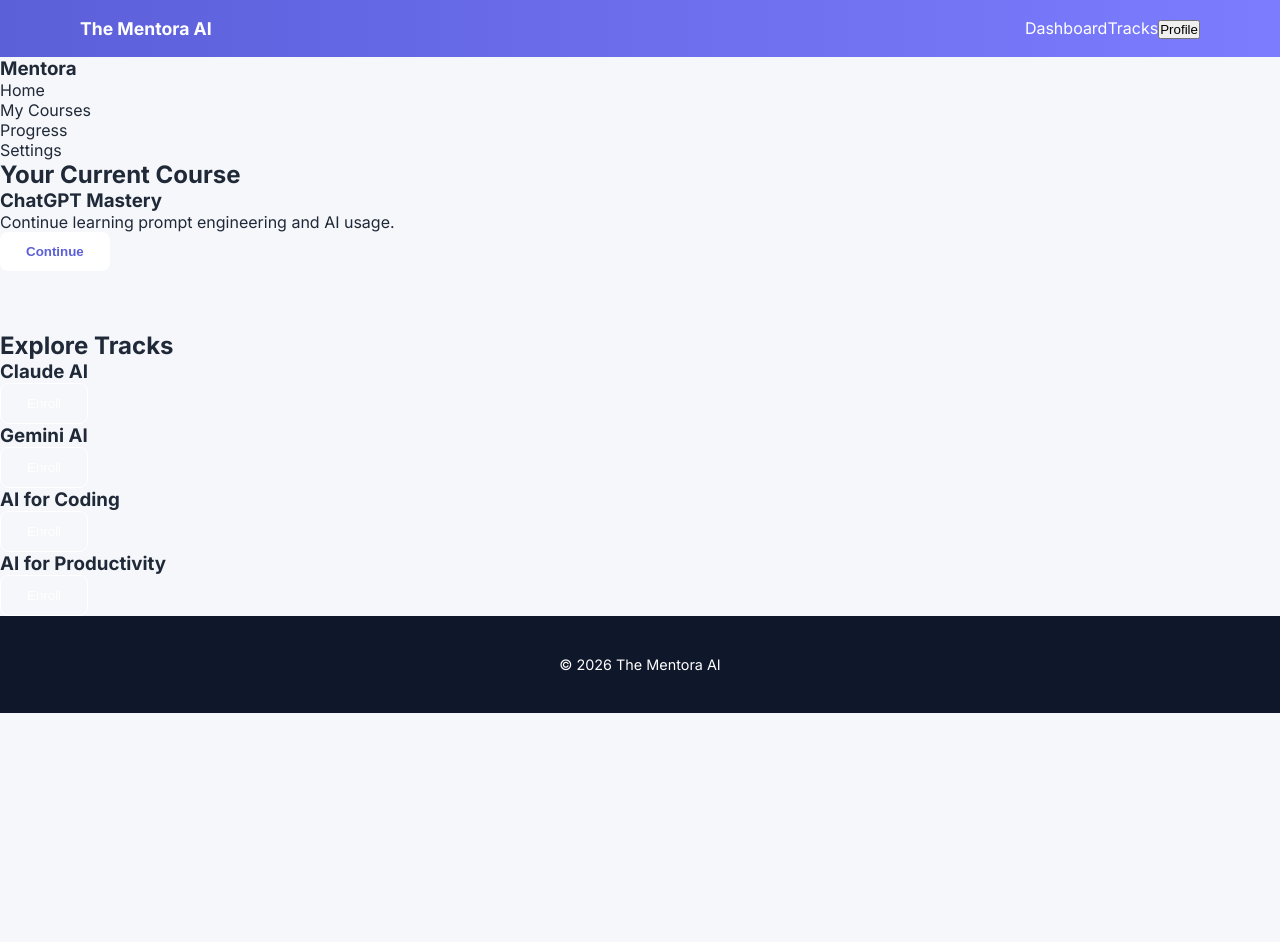
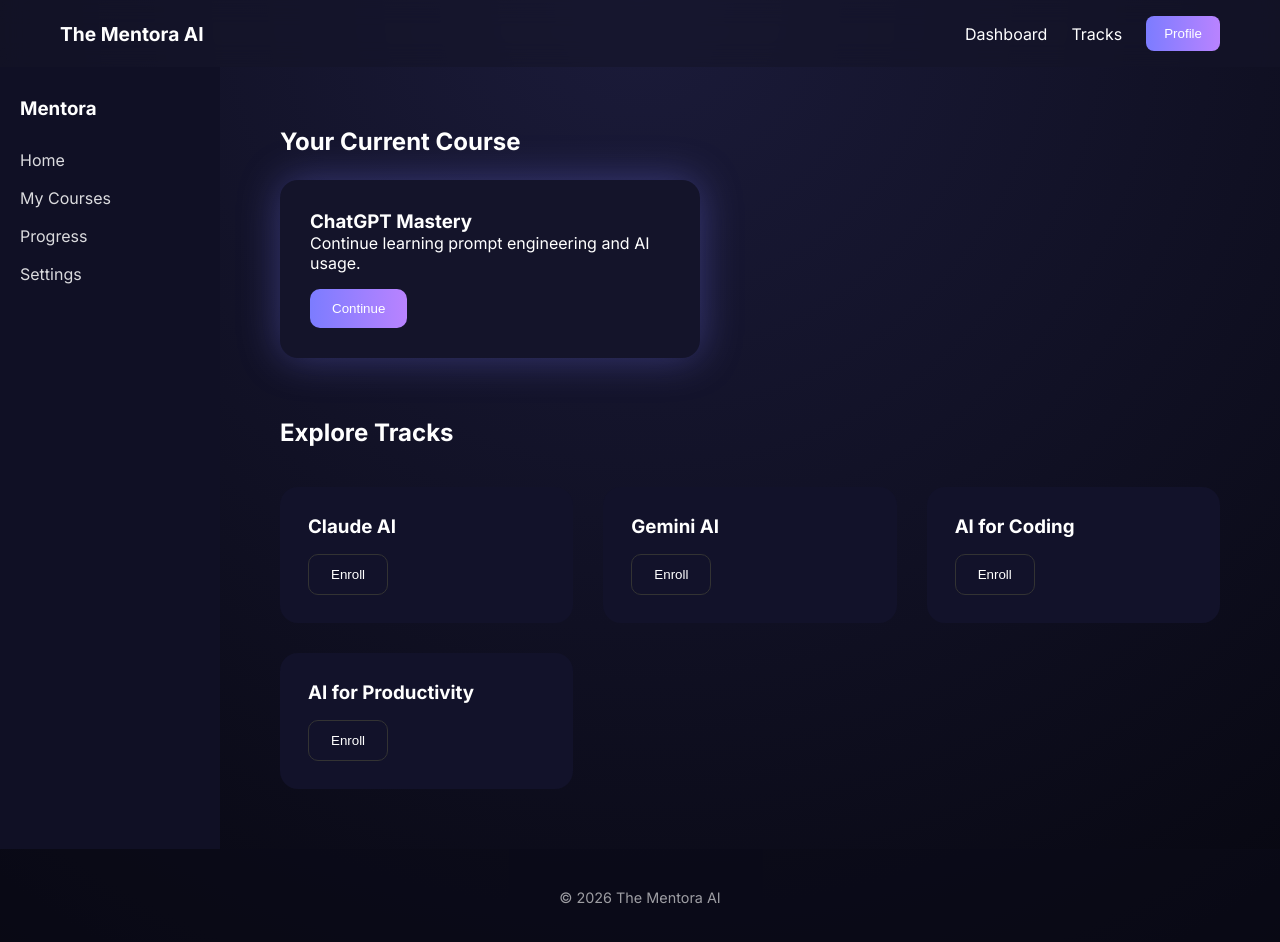
Before and after one commit to Neel24orion/AIBoomiMentora, a Next.js app in the folder frontend/: page /home in a window 1280 px wide. Shown: the top 942 px of the page. Before the commit the page ends 800 px from the top, so only its background shows below. Built offline with nearby package versions, Linux system fonts and the light colour scheme.

Commit message:
changed global.css

```diff
--- a/frontend/src/app/globals.css
+++ b/frontend/src/app/globals.css
@@ -9,13 +9,14 @@
 
 body {
   font-family: "Inter", system-ui, sans-serif;
-  background: #f6f7fb;
-  color: #1f2937;
+  background: radial-gradient(circle at top, #1b1b3a, #070710);
+  color: white;
 }
 
 /* NAVBAR */
 .navbar {
-  background: linear-gradient(90deg, #5b5fd8, #7c7cff);
+  background: rgba(20, 20, 40, 0.6);
+  backdrop-filter: blur(12px);
   padding: 18px 80px;
   display: flex;
   justify-content: space-between;
@@ -43,12 +44,12 @@ body {
 
 .navbar nav a {
   cursor: pointer;
-  opacity: 0.9;
+  opacity: 0.85;
 }
 
 .nav-btn {
-  background: white;
-  color: #5b5fd8;
+  background: linear-gradient(90deg, #7c7cff, #b983ff);
+  color: white;
   padding: 8px 18px;
   border-radius: 8px;
   border: none;
@@ -58,7 +59,7 @@ body {
 
 /* HERO */
 .hero {
-  background: linear-gradient(135deg, #5b5fd8, #7c7cff);
+  background: radial-gradient(circle at top, #1b1b3a, #070710);
   color: white;
   padding: 100px 80px;
   display: flex;
@@ -76,12 +77,14 @@ body {
 }
 
 .hero h1 span {
-  color: #ffd6ff;
+  background: linear-gradient(90deg, #7c7cff, #4dd0e1);
+  -webkit-background-clip: text;
+  -webkit-text-fill-color: transparent;
 }
 
 .hero p {
   margin-top: 20px;
-  opacity: 0.9;
+  opacity: 0.85;
   line-height: 1.6;
 }
 
@@ -92,10 +95,10 @@ body {
 }
 
 .primary {
-  background: white;
-  color: #5b5fd8;
+  background: linear-gradient(90deg, #7c7cff, #b983ff);
+  color: white;
   padding: 12px 26px;
-  border-radius: 8px;
+  border-radius: 10px;
   border: none;
   font-weight: 600;
   cursor: pointer;
@@ -103,10 +106,10 @@ body {
 
 .secondary {
   background: transparent;
-  border: 1px solid white;
+  border: 1px solid #333;
   color: white;
   padding: 12px 26px;
-  border-radius: 8px;
+  border-radius: 10px;
   cursor: pointer;
 }
 
@@ -120,13 +123,14 @@ body {
 .mentor-box {
   width: 260px;
   height: 260px;
-  background: rgba(255, 255, 255, 0.15);
+  background: #14142a;
   border-radius: 24px;
   display: flex;
   justify-content: center;
   align-items: center;
   font-size: 4rem;
   backdrop-filter: blur(12px);
+  box-shadow: 0 0 40px rgba(124, 124, 255, 0.35);
 }
 
 /* SECTIONS */
@@ -139,7 +143,7 @@ body {
 
 .subtitle {
   margin-top: 12px;
-  color: #6b7280;
+  color: #9ca3af;
 }
 
 /* FEATURES */
@@ -151,7 +155,7 @@ body {
 }
 
 .feature-card {
-  background: white;
+  background: #12122a;
   padding: 32px;
   border-radius: 16px;
   transition: transform 0.3s ease, box-shadow 0.3s ease;
@@ -159,7 +163,7 @@ body {
 
 .feature-card:hover {
   transform: translateY(-6px);
-  box-shadow: 0 20px 40px rgba(0, 0, 0, 0.08);
+  box-shadow: 0 20px 40px rgba(124, 124, 255, 0.25);
 }
 
 .feature-card .icon {
@@ -177,7 +181,7 @@ body {
 }
 
 .step-card {
-  background: white;
+  background: #12122a;
   padding: 30px;
   border-radius: 16px;
   width: 240px;
@@ -186,8 +190,8 @@ body {
 .step-circle {
   width: 42px;
   height: 42px;
-  background: #5b5fd8;
-  color: white;
+  background: #7c7cff;
+  color: black;
   border-radius: 50%;
   display: flex;
   align-items: center;
@@ -205,25 +209,19 @@ body {
 }
 
 .price-card {
-  background: white;
+  background: #12122a;
   padding: 36px;
   border-radius: 20px;
-  border: 1px solid #e5e7eb;
+  border: 1px solid #1f1f3a;
   transition: transform 0.35s ease, box-shadow 0.35s ease;
 }
 
 .price-card:hover {
   transform: translateY(-12px);
-  box-shadow: 0 30px 60px rgba(91, 95, 216, 0.25);
-}
-
-.price-card h1 {
-  margin: 20px 0;
-  font-size: 2rem;
+  box-shadow: 0 30px 60px rgba(124, 124, 255, 0.35);
 }
 
 .price-card h1 span {
-  font-size: 0.9rem;
   opacity: 0.6;
 }
 
@@ -236,20 +234,11 @@ body {
   margin-bottom: 8px;
 }
 
-.price-card button {
-  margin-top: 20px;
-}
-
 /* PRO PLAN */
 .price-card.pro {
-  background: linear-gradient(180deg, #5b5fd8, #7c7cff);
+  background: linear-gradient(180deg, #7c7cff, #5a5aff);
   color: white;
   border: none;
-}
-
-.price-card.pro:hover {
-  transform: translateY(-16px) scale(1.03);
-  box-shadow: 0 40px 80px rgba(91, 95, 216, 0.45);
 }
 
 .price-card.pro button {
@@ -259,9 +248,10 @@ body {
 
 /* FOOTER */
 footer {
-  background: #0f172a;
+  background: #0a0a18;
   color: white;
   padding: 40px;
   text-align: center;
   font-size: 0.9rem;
+  opacity: 0.6;
 }
--- /dev/null
+++ b/frontend/src/app/home/home.module.css
@@ -0,0 +1,139 @@
+.homeWrapper {
+  min-height: 100vh;
+  background: radial-gradient(circle at top, #1b1b3a, #070710);
+  color: white;
+  font-family: Inter, system-ui, sans-serif;
+}
+
+/* NAVBAR */
+.navbar {
+  position: sticky;
+  top: 0;
+  backdrop-filter: blur(12px);
+  background: rgba(20, 20, 40, 0.6);
+  padding: 16px 60px;
+  display: flex;
+  justify-content: space-between;
+  align-items: center;
+  z-index: 10;
+}
+
+.logo {
+  font-weight: 700;
+  font-size: 1.2rem;
+}
+
+.navLinks {
+  display: flex;
+  gap: 24px;
+  align-items: center;
+}
+
+.navCta {
+  background: linear-gradient(90deg, #7c7cff, #b983ff);
+  border: none;
+  padding: 10px 18px;
+  border-radius: 8px;
+  color: white;
+  cursor: pointer;
+}
+
+/* LAYOUT */
+.layout {
+  display: flex;
+}
+
+/* SIDEBAR */
+.sidebar {
+  width: 220px;
+  min-height: calc(100vh - 70px);
+  background: #101025;
+  padding: 30px 20px;
+}
+
+.sidebar h3 {
+  margin-bottom: 30px;
+}
+
+.sidebar ul {
+  list-style: none;
+  display: flex;
+  flex-direction: column;
+  gap: 18px;
+  opacity: 0.85;
+}
+
+/* MAIN CONTENT */
+.content {
+  flex: 1;
+  padding: 60px;
+}
+
+/* CURRENT COURSE */
+.currentCourse {
+  margin-top: 24px;
+}
+
+.courseCard {
+  background: #14142a;
+  padding: 30px;
+  border-radius: 18px;
+  width: 420px;
+  transition: transform 0.25s;
+}
+
+.courseCard:hover {
+  transform: translateY(-4px);
+}
+
+.active {
+  box-shadow: 0 0 40px rgba(124, 124, 255, 0.35);
+}
+
+/* TRACK GRID */
+.trackGrid {
+  margin-top: 40px;
+  display: grid;
+  grid-template-columns: repeat(auto-fit, minmax(220px, 1fr));
+  gap: 30px;
+}
+
+.trackCard {
+  background: #12122a;
+  padding: 28px;
+  border-radius: 18px;
+  transition: transform 0.3s, box-shadow 0.3s;
+}
+
+.trackCard:hover {
+  transform: translateY(-6px);
+  box-shadow: 0 0 30px rgba(124, 124, 255, 0.25);
+}
+
+/* BUTTONS */
+.primary {
+  margin-top: 16px;
+  background: linear-gradient(90deg, #7c7cff, #b983ff);
+  border: none;
+  padding: 12px 22px;
+  border-radius: 10px;
+  color: white;
+  cursor: pointer;
+}
+
+.secondary {
+  margin-top: 16px;
+  background: transparent;
+  border: 1px solid #333;
+  padding: 12px 22px;
+  border-radius: 10px;
+  color: white;
+  cursor: pointer;
+}
+
+/* FOOTER */
+.footer {
+  padding: 40px;
+  text-align: center;
+  opacity: 0.6;
+}
--- a/frontend/src/app/home/page.js
+++ b/frontend/src/app/home/page.js
@@ -1,19 +1,23 @@
+import styles from "./home.module.css";
+
 export default function HomePage() {
   return (
-    <main className="home-wrapper">
+    <main className={styles.homeWrapper}>
 
-      <nav className="navbar">
-        <div className="logo">The Mentora AI</div>
-        <div className="nav-links">
+      {/* NAVBAR */}
+      <nav className={styles.navbar}>
+        <div className={styles.logo}>The Mentora AI</div>
+        <div className={styles.navLinks}>
           <a>Dashboard</a>
           <a>Tracks</a>
-          <button className="nav-cta">Profile</button>
+          <button className={styles.navCta}>Profile</button>
         </div>
       </nav>
 
-      <div className="layout">
+      <div className={styles.layout}>
 
-        <aside className="sidebar">
+        {/* SIDEBAR */}
+        <aside className={styles.sidebar}>
           <h3>Mentora</h3>
           <ul>
             <li>Home</li>
@@ -23,20 +27,21 @@ export default function HomePage() {
           </ul>
         </aside>
 
-        <section className="content">
+        {/* MAIN CONTENT */}
+        <section className={styles.content}>
           <h2>Your Current Course</h2>
 
-          <div className="current-course">
-            <div className="course-card active">
+          <div className={styles.currentCourse}>
+            <div className={`${styles.courseCard} ${styles.active}`}>
               <h3>ChatGPT Mastery</h3>
               <p>Continue learning prompt engineering and AI usage.</p>
-              <button className="primary">Continue</button>
+              <button className={styles.primary}>Continue</button>
             </div>
           </div>
 
           <h2 style={{ marginTop: "60px" }}>Explore Tracks</h2>
 
-          <div className="track-grid">
+          <div className={styles.trackGrid}>
             <Track title="Claude AI" />
             <Track title="Gemini AI" />
             <Track title="AI for Coding" />
@@ -46,7 +51,8 @@ export default function HomePage() {
         </section>
       </div>
 
-      <footer>
+      {/* FOOTER */}
+      <footer className={styles.footer}>
         <p>© 2026 The Mentora AI</p>
       </footer>
 
@@ -54,11 +60,13 @@ export default function HomePage() {
   );
 }
 
+/* ---------- COMPONENT ---------- */
+
 function Track({ title }) {
   return (
-    <div className="track-card">
+    <div className={styles.trackCard}>
       <h3>{title}</h3>
-      <button className="secondary">Enroll</button>
+      <button className={styles.secondary}>Enroll</button>
     </div>
   );
 }
```
Also changed, not shown: frontend/src/app/task/[taskId]/page.tsx (deleted), frontend/src/app/track/[trackId]/page.tsx (deleted).
